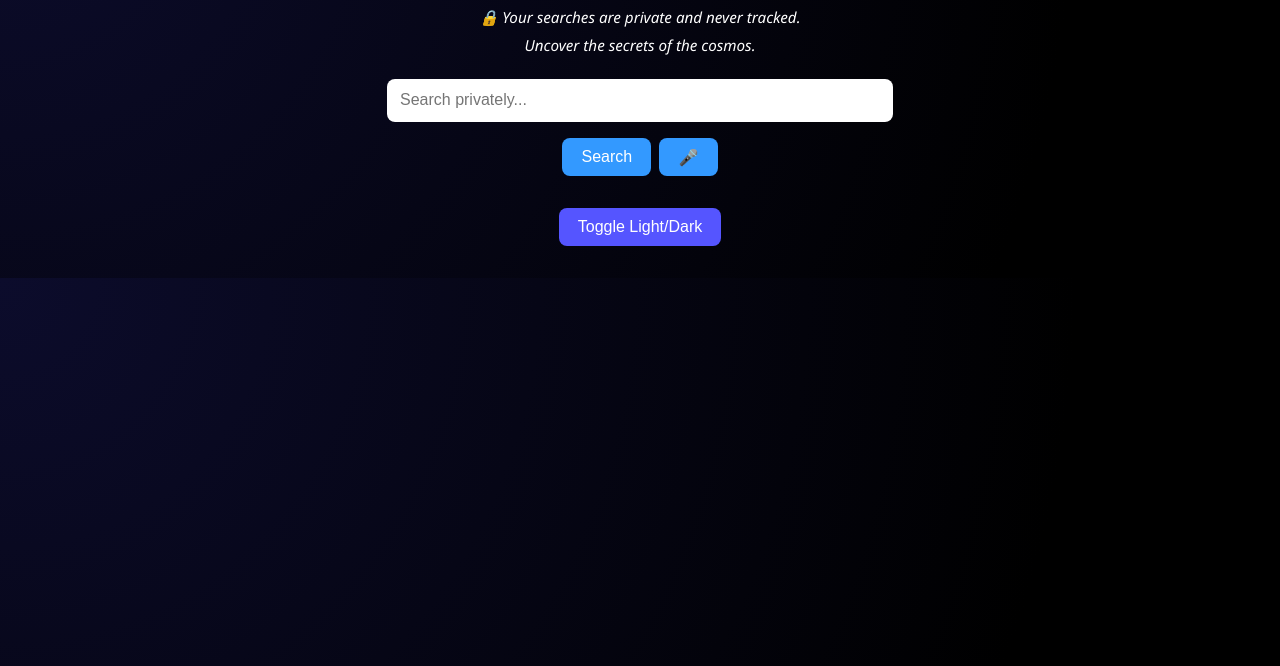
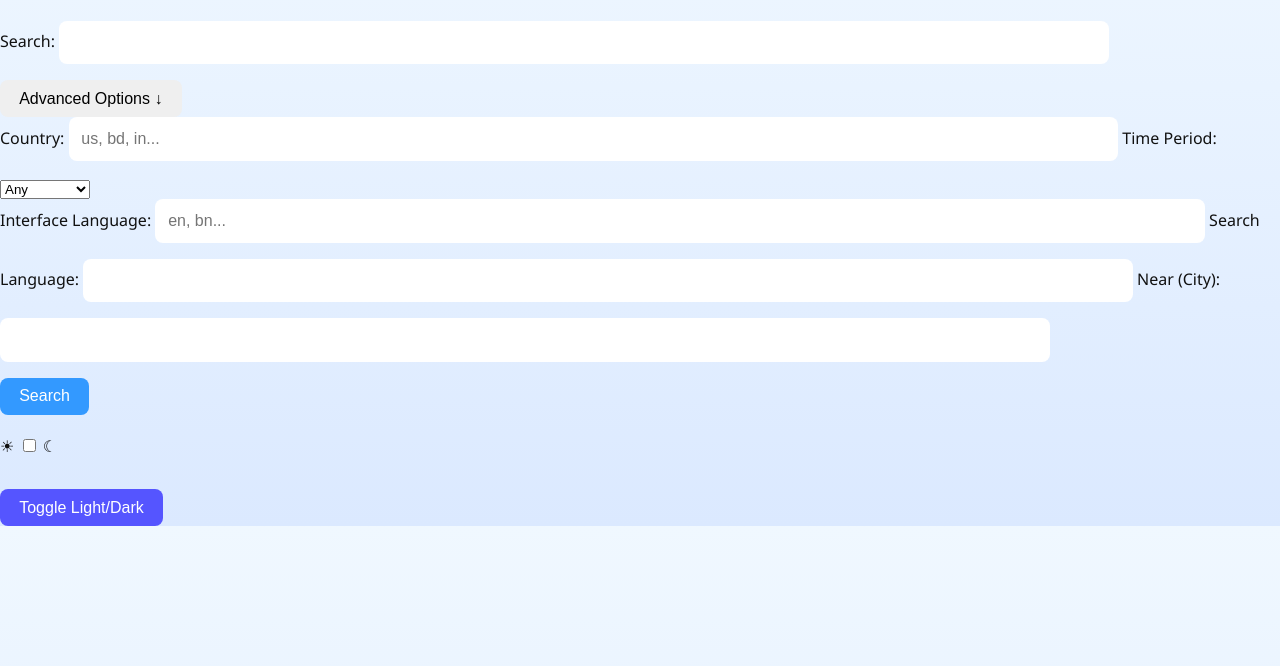
Before and after one commit to Samin-yasar/Enigma-Explorer, a plain HTML site: page index.html in a window 1280 px wide. Shown: the part 134-800 px from the top of the page. Drawn offline with Linux system fonts and the light colour scheme.

Commit message:
Update index.html

```diff
--- a/index.html
+++ b/index.html
@@ -6,26 +6,51 @@
   <title> Enigma Explorer</title>
   <link rel="stylesheet" href="/Enigma-Explorer/style.css" />
 </head>
-<body class="dark">
-  <div class="container">
-    <h1>Enigma Explorer</h1>
-    <p class="privacy">🔒 Your searches are private and never tracked.</p>
+<body class="light">
 
-    <p id="random-phrase" class="random-phrase"></p>
+  <h1> Enigma Explorer</h1>
+  <p id="random-phrase"></p>
 
-    <form id="search-form">
-      <input id="search-input" type="text" placeholder="Search privately..." required />
-      <div class="btn-group">
-        <button type="submit">Search</button>
-        <button type="button" id="voice-btn" title="Voice Search">&#127908;</button>
+  <form id="search-form">
+    <label>
+      Search: <input type="text" id="search-input" required>
+    </label>
+
+    <button type="button" id="toggle-advanced">Advanced Options ↓</button>
+
+    <div id="advanced-fields" class="collapsed">
+      <div class="flex-group">
+        <label>Country: <input type="text" id="gl" placeholder="us, bd, in..."></label>
+        <label>Time Period:
+          <select id="tbs">
+            <option value="">Any</option>
+            <option value="qdr:d">Past Day</option>
+            <option value="qdr:w">Past Week</option>
+            <option value="qdr:m">Past Month</option>
+            <option value="qdr:y">Past Year</option>
+          </select>
+        </label>
       </div>
-    </form>
+      <label>Interface Language: <input type="text" id="hl" placeholder="en, bn..."></label>
+      <label>Search Language: <input type="text" id="lr"></label>
+      <label>Near (City): <input type="text" id="near"></label>
+    </div>
+
+    <button type="submit">Search</button>
+  </form>
+  <div id="theme-toggle-wrapper">
+    <span>&#9728;</span>
+    <label class="switch">
+      <input type="checkbox" id="theme-toggle">
+      <span class="slider round"></span>
+    </label>
+    <span>&#9790;</span>
+  </div>
 
     <p id="voice-status" class="privacy"></p>
     <button id="theme-toggle">Toggle Light/Dark</button>
 
     <div id="results"></div>
-  </div>
 
   <script src="https://samin-yasar.github.io/Enigma-Explorer/main.js"></script>
 </body>
```
